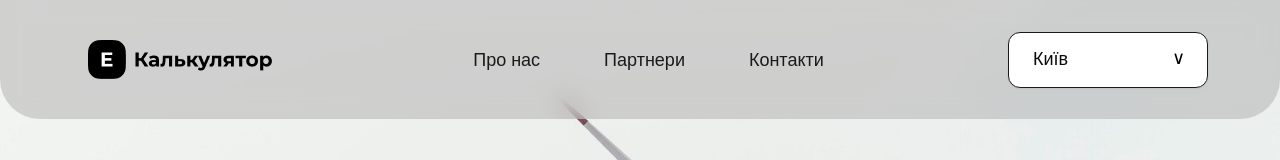
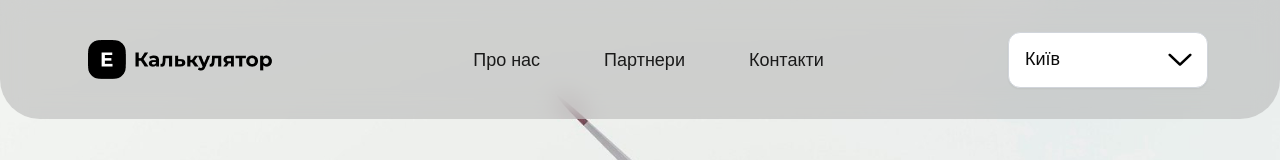
Before and after one commit to smerch88/eCalc, a Next.js app in the folder calc-front/: page / in a window 1280 px wide. Shown: the top 160 px of the page. Built offline with nearby package versions, Linux system fonts and the light colour scheme; no server answers.

Commit message:
Merge branch 'main' of https://github.com/smerch88/eCalc into location-with-zustand change style input location

```diff
--- a/calc-front/components/CityAutoDetect.tsx
+++ b/calc-front/components/CityAutoDetect.tsx
@@ -3,6 +3,8 @@
 import CitySelector from "@/components/CitySelect";
 import { Input } from "@/components/ui/input"; // Ваш кастомний Input компонент.
 import { useUnifiedStore } from "@/stores/stores"; // Імпорт zustand store.
+import Image from "next/image";
+import IconArrowDown from "../public/icons/arrow-down.svg";
 import { useEffect, useState } from "react";
 
 // Словник для перекладу міст
@@ -45,24 +47,26 @@ const CityAutoDetect = () => {
   }, [setLocation]); // setLocation викликається лише один раз
 
   return (
-    <div className="relative">
+    <div className="relative w-[200px] h-[56px] border-#00000014">
       {/* Поле вводу */}
       <Input
         type="text"
         placeholder="Місто"
         value={location} // Значення з zustand store.
-        readOnly
+        // readOnly
         onClick={() => setIsModalOpen(true)} // Відкрити модальне вікно.
-        className="w-[200px] h-[56px] bg-white px-6 py-6 pr-14 rounded-xl text-lg cursor-pointer"
+        className="w-full h-full bg-white px-4 rounded-xl text-lg cursor-pointer border border-gray-300 hover:bg-gray-300 focus:outline-none focus:ring-0"
       />
 
-      {/* Кнопка для вибору вручну */}
-      <button
-        onClick={() => setIsModalOpen(true)}
-        className="absolute top-4 right-6 w-[24px] h-[24px] transform -translate-y-1/2 text-lg text-black px-3 py-2 rounded-lg transition-colors"
-      >
-        &#8744;
-      </button>
+      {/* Іконка стрілочки */}
+      <Image
+        width={24}
+        height={24}
+        src={IconArrowDown}
+        alt="Arrow Down"
+        onClick={() => setIsModalOpen(true)} // Додайте можливість кліку
+        className="absolute right-4 top-1/2 transform -translate-y-1/2 cursor-pointer"
+      />
 
       {/* Модальне вікно */}
       {isModalOpen && (
--- a/calc-front/components/CitySelect.tsx
+++ b/calc-front/components/CitySelect.tsx
@@ -45,10 +45,10 @@ const CitySelector: FC<CitySelectorProps> = ({ onClose }) => {
   );
 
   return (
-    <div className="fixed inset-0 bg-black bg-opacity-50 flex justify-center items-center z-50">
-      <div className="bg-white p-6 rounded-lg w-96 relative">
+    // <div className="fixed inset-10 flex justify-center items-center z-50">
+      <div className="bg-white top-0 rounded-lg w-[200px] relative">
         {/* Заголовок і кнопка закриття */}
-        <div className="flex justify-between items-center mb-4">
+        {/* <div className="flex justify-between items-center mb-4">
           <h2 className="text-lg font-bold">Виберіть місто</h2>
           <button
             onClick={onClose}
@@ -56,16 +56,16 @@ const CitySelector: FC<CitySelectorProps> = ({ onClose }) => {
           >
             &times;
           </button>
-        </div>
+        </div> */}
 
         {/* Поле вводу для пошуку */}
-        <input
+        {/* <input
           type="text"
           placeholder="Почніть вводити назву міста"
           className="w-full p-2 border rounded-lg mb-4"
           value={searchTerm}
           onChange={(e) => setSearchTerm(e.target.value)}
-        />
+        /> */}
 
         {/* Список міст */}
         <ul className="max-h-60 overflow-y-auto border rounded-lg">
@@ -83,8 +83,8 @@ const CitySelector: FC<CitySelectorProps> = ({ onClose }) => {
             <li className="p-2 text-gray-500">Місто не знайдено</li>
           )}
         </ul>
-      </div>
-    </div>
+      {/* </div> */}
+     </div>
   );
 };
 
```
Also changed, not shown: calc-front/public/icons/arrow-down.svg (added), calc-front/public/icons/arrow-up.svg (added).
